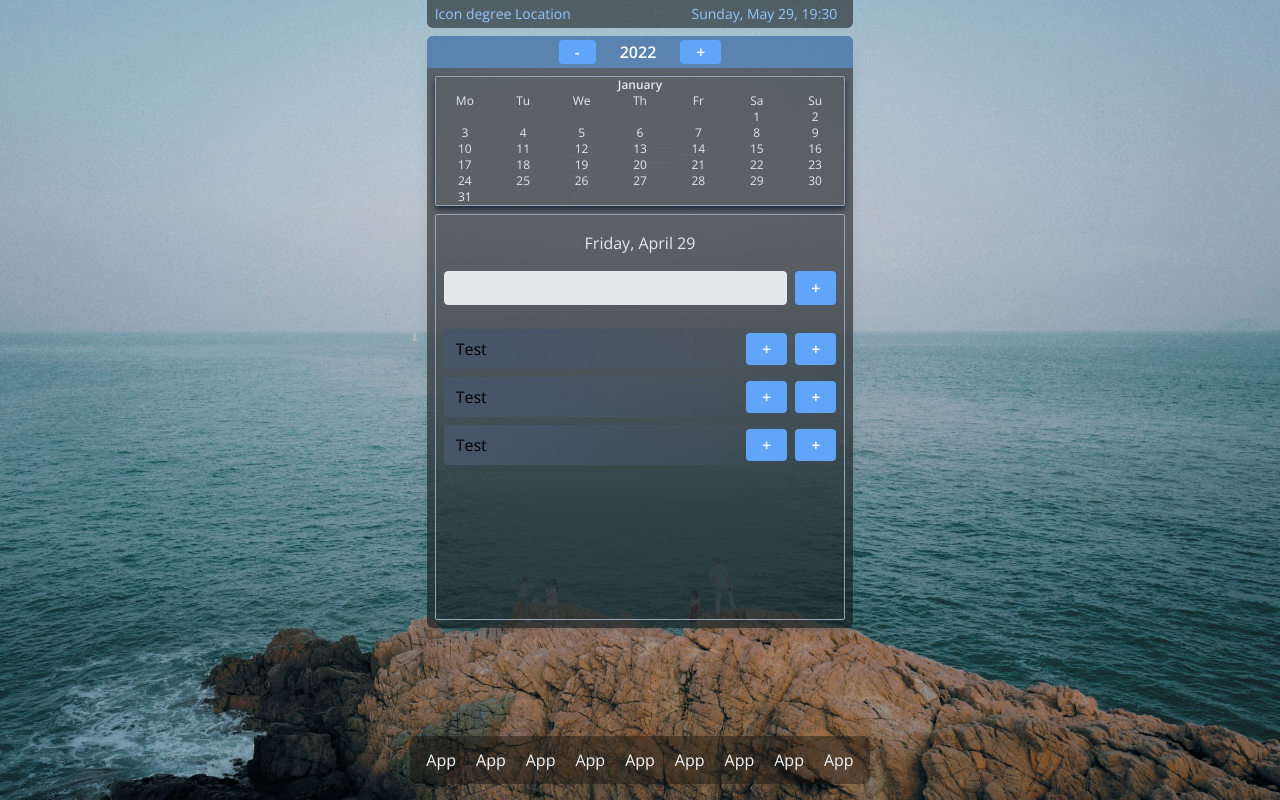
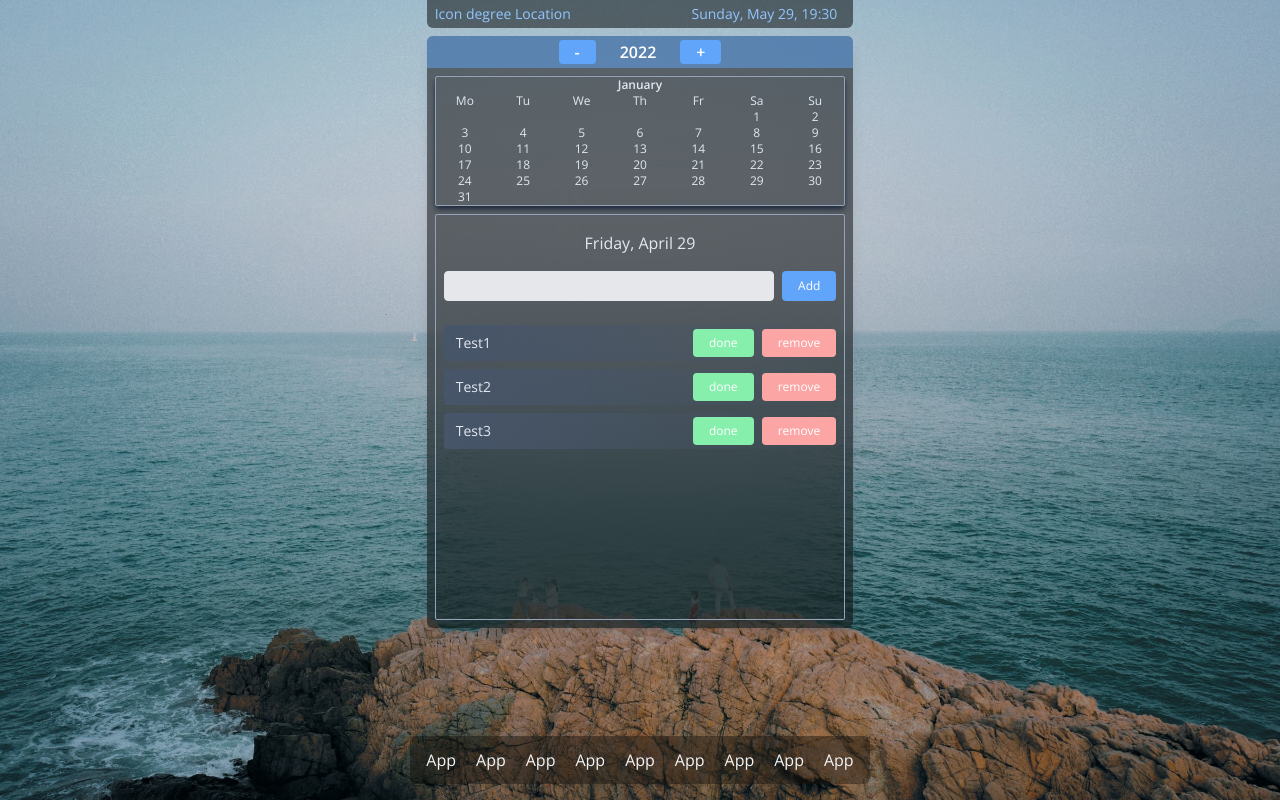
Before and after one commit to alex-girma/portfolio, a React (Create React App) app: page / in a window 1280 px wide. Both pictures are taken after a click on the element 444 px from the left and 117 px from the top of the page. Built offline with nearby package versions, Linux system fonts and the light colour scheme.

Commit message:
worked on todolist

```diff
--- a/src/pages/Todo/NewToDo.js
+++ b/src/pages/Todo/NewToDo.js
@@ -1,16 +1,20 @@
-const NewToDo = () => {
+const NewToDo = ({ toDos, setToDos }) => {
+	const handelSubmit = (e) => {
+		e.preventDefault();
+		setToDos([...toDos, e.target.firstChild.value]);
+	};
 	return (
 		<>
-			<form className="flex pb-4">
+			<form className="flex pb-4" onSubmit={handelSubmit}>
 				<input
 					type="text"
-					className="appearance-none block w-full bg-gray-200 text-gray-700 border border-gray-200 rounded py-1 px-3 mb-2  focus:outline-none focus:bg-white focus:border-gray-500 mr-2"
+					className="appearance-none block w-full bg-gray-200 text-gray-700 border text-sm border-gray-200 rounded py-1 px-3 mb-2  focus:outline-none focus:bg-white focus:border-gray-500 mr-2"
 				/>
 				<button
 					type="submit"
-					className="bg-blue-400 hover:bg-blue-500 text-white font-bold py px-4 rounded mb-2 transition duration-200"
+					className="bg-blue-400 hover:bg-blue-500 text-white text-xs py px-4 rounded mb-2 transition duration-200"
 				>
-					+
+					Add
 				</button>
 			</form>
 		</>
--- a/src/pages/Todo/ToDoList.js
+++ b/src/pages/Todo/ToDoList.js
@@ -1,18 +1,24 @@
-const ToDoList = () => {
+const ToDoList = ({ todo, ind, toDos, setToDos }) => {
+	const removeToDo = (e) => {
+		e.preventDefault();
+		setToDos(toDos.filter((_, index) => index !== ind));
+	};
+
 	return (
 		<div className="flex mb-2 rounded  bg-gradient-to-r from-slate-600">
-			<div className="w-full flex items-center my-2 ml-3 mr-2">Test</div>
+			<div className="w-full flex items-center text-sm my-2 ml-3 mr-2 text-slate-200">{todo}</div>
 			<button
 				type="submit"
-				className="bg-blue-400 hover:bg-blue-500 text-white font-bold my-1 py px-4 rounded  transition duration-200 mr-2"
+				className="bg-green-300 hover:bg-green-500 text-white text-xs  my-1 py px-4 rounded  transition duration-200 mr-2"
 			>
-				+
+				done
 			</button>
 			<button
-				type="submit"
-				className="bg-blue-400 hover:bg-blue-500 text-white font-bold my-1 py px-4 rounded  transition duration-200"
+				type="button"
+				className="bg-red-300 hover:bg-red-500 text-white text-xs my-1 py px-4 rounded  transition duration-200"
+				onClick={removeToDo}
 			>
-				+
+				remove
 			</button>
 		</div>
 	);
--- a/src/pages/Todo/Todo.js
+++ b/src/pages/Todo/Todo.js
@@ -1,17 +1,21 @@
+import { useState } from "react";
+
 import { getDate } from "../../utility/utilFunc";
 import NewToDo from "./NewToDo";
 import ToDoList from "./ToDoList";
 
 const Todo = ({ selectedDate, today }) => {
+	const [toDos, setToDos] = useState(["Test1", "Test2", "Test3"]);
+	const allToDos = {};
 	return (
 		<div id="todo" className="hidden pt-4 rounded-sm border border-slate-400 pl-2 pr-2">
 			<p className="text-center pb-4 text-slate-200">
 				{getDate(selectedDate, "en-EN") || getDate(today, "en-EN")}
 			</p>
-			<NewToDo />
-			<ToDoList />
-			<ToDoList />
-			<ToDoList />
+			<NewToDo toDos={toDos} setToDos={setToDos} />
+			{toDos.map((todo, ind) => {
+				return <ToDoList key={ind} todo={todo} ind={ind} toDos={toDos} setToDos={setToDos} />;
+			})}
 		</div>
 	);
 };
```
